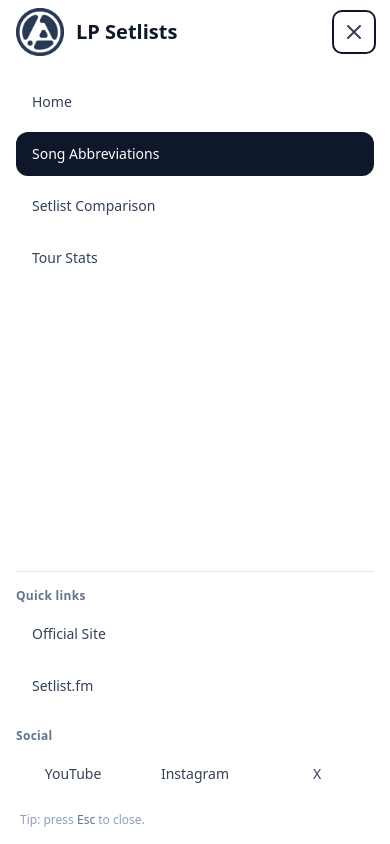
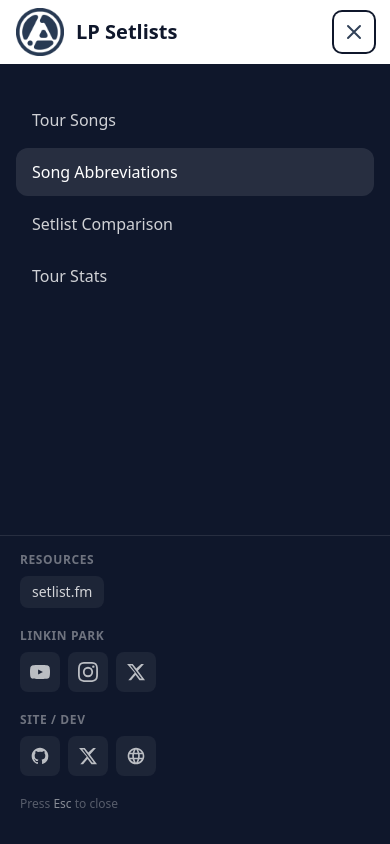
Before and after one commit to evengene/lp-setlist-comparison, a React (Vite) app: page /songs in a window 390 px wide. Both pictures are taken after a click on the button "Open main menu". Shown: the top 844 px of the page. Built offline with nearby package versions, Linux system fonts and the light colour scheme.

Commit message:
Update navigation and social links; enhance mobile menu accessibility

```diff
--- a/src/components/Navigation.tsx
+++ b/src/components/Navigation.tsx
@@ -1,55 +1,84 @@
 import React from 'react';
 import { Link, useLocation } from 'react-router-dom';
 
-export const Navigation = () => {
+export const Navigation: React.FC = () => {
   const location = useLocation();
   const [mobileOpen, setMobileOpen] = React.useState(false);
 
   const navItems = [
-    { path: '/', label: 'Home' },
+    { path: '/', label: 'Tour Songs' },
     { path: '/songs', label: 'Song Abbreviations' },
     { path: '/comparison', label: 'Setlist Comparison' },
     { path: '/stats', label: 'Tour Stats' },
   ];
 
-  const quickLinks = [
-    { href: 'https://www.linkinpark.com/', label: 'Official Site' },
-    { href: 'https://www.setlist.fm/', label: 'Setlist.fm' },
+  const lpSocials = [
+    { href: 'https://www.youtube.com/@linkinpark', label: 'YouTube', icon: 'youtube' },
+    { href: 'https://www.instagram.com/linkinpark/', label: 'Instagram', icon: 'instagram' },
+    { href: 'https://x.com/linkinpark', label: 'X', icon: 'x' },
   ];
 
-  const socials = [
-    { href: 'https://www.youtube.com/@linkinpark', label: 'YouTube' },
-    { href: 'https://www.instagram.com/linkinpark/', label: 'Instagram' },
-    { href: 'https://x.com/linkinpark', label: 'X' },
+  const mySocials = [
+    { href: 'https://github.com/evengene', label: 'GitHub', icon: 'github' },
+    { href: 'https://x.com/elygills', label: 'X', icon: 'x' },
+    // { href: 'https://www.instagram.com/elina_shelest/', label: 'Instagram', icon: 'instagram' },
+    { href: 'https://www.elinashelest.com/', label: 'Website', icon: 'site' },
   ];
 
-  // Close the mobile menu when route changes (e.g., back/forward navigation)
-  React.useEffect(() => {
-    setMobileOpen(false);
-  }, [location.pathname]);
+  React.useEffect(() => setMobileOpen(false), [location.pathname]);
 
-  // Prevent background scroll while the menu is open (mobile UX polish)
   React.useEffect(() => {
     if (!mobileOpen) return;
-
-    const prevOverflow = document.body.style.overflow;
+    const prev = document.body.style.overflow;
     document.body.style.overflow = 'hidden';
-    return () => {
-      document.body.style.overflow = prevOverflow;
-    };
+    return () => { document.body.style.overflow = prev; };
   }, [mobileOpen]);
 
-  // Close on Escape
   React.useEffect(() => {
     if (!mobileOpen) return;
-
     const onKeyDown = (e: KeyboardEvent) => {
       if (e.key === 'Escape') setMobileOpen(false);
     };
-
     window.addEventListener('keydown', onKeyDown);
     return () => window.removeEventListener('keydown', onKeyDown);
   }, [mobileOpen]);
+
+  const SocialIcon = ({ name }: { name: string }) => {
+    switch (name) {
+      case 'youtube':
+        return (
+          <svg className="w-5 h-5" viewBox="0 0 24 24" fill="currentColor" aria-hidden>
+            <path d="M23.498 6.186a2.994 2.994 0 00-2.103-2.116C19.63 3.5 12 3.5 12 3.5s-7.63 0-9.395.57A2.995 2.995 0 00.502 6.186 31.78 31.78 0 000 12a31.78 31.78 0 00.502 5.814 2.994 2.994 0 002.103 2.116C4.37 20.5 12 20.5 12 20.5s7.63 0 9.395-.57a2.994 2.994 0 002.103-2.116A31.78 31.78 0 0024 12a31.78 31.78 0 00-.502-5.814zM9.75 15.02V8.98L15.5 12l-5.75 3.02z" />
+          </svg>
+        );
+      case 'instagram':
+        return (
+          <svg className="w-5 h-5" viewBox="0 0 24 24" fill="currentColor" aria-hidden>
+            <path d="M12 2.163c3.204 0 3.584.012 4.85.07 3.252.148 4.771 1.691 4.919 4.919.058 1.265.069 1.645.069 4.849 0 3.205-.012 3.584-.069 4.849-.149 3.225-1.664 4.771-4.919 4.919-1.266.058-1.644.07-4.85.07-3.204 0-3.584-.012-4.849-.07-3.26-.149-4.771-1.699-4.919-4.92-.058-1.265-.07-1.644-.07-4.849 0-3.204.013-3.583.07-4.849.149-3.227 1.664-4.771 4.919-4.919C8.416 2.175 8.796 2.163 12 2.163zM12 0C8.741 0 8.333.014 7.053.072 2.695.272.273 2.69.073 7.052.014 8.333 0 8.741 0 12c0 3.259.014 3.668.072 4.948.2 4.358 2.618 6.78 6.98 6.98C8.333 23.986 8.741 24 12 24c3.259 0 3.668-.014 4.948-.072 4.354-.2 6.782-2.618 6.979-6.98.059-1.28.073-1.689.073-4.948 0-3.259-.014-3.667-.072-4.947-.196-4.354-2.617-6.78-6.979-6.98C15.668.014 15.259 0 12 0zm0 5.838a6.162 6.162 0 100 12.324 6.162 6.162 0 000-12.324zM12 16a4 4 0 110-8 4 4 0 010 8zm6.406-11.845a1.44 1.44 0 100 2.881 1.44 1.44 0 000-2.881z" />
+          </svg>
+        );
+      case 'x':
+        return (
+          <svg className="w-5 h-5" viewBox="0 0 24 24" fill="currentColor" aria-hidden>
+            <path d="M18.244 2.25h3.308l-7.227 8.26 8.502 11.24H16.17l-4.714-6.231-5.401 6.231H2.746l7.73-8.835L1.254 2.25H8.08l4.258 5.63 5.906-5.63zm-1.161 17.52h1.833L7.084 4.126H5.117L17.083 19.77z" />
+          </svg>
+        );
+      case 'github':
+        return (
+          <svg className="w-5 h-5" viewBox="0 0 24 24" fill="currentColor" aria-hidden>
+            <path fillRule="evenodd" d="M12 2C6.477 2 2 6.484 2 12.017c0 4.425 2.865 8.18 6.839 9.504.5.092.682-.217.682-.483 0-.237-.008-.868-.013-1.703-2.782.605-3.369-1.343-3.369-1.343-.454-1.158-1.11-1.466-1.11-1.466-.908-.62.069-.608.069-.608 1.003.07 1.531 1.032 1.531 1.032.892 1.53 2.341 1.088 2.91.832.092-.647.35-1.088.636-1.338-2.22-.253-4.555-1.113-4.555-4.951 0-1.093.39-1.988 1.029-2.688-.103-.253-.446-1.272.098-2.65 0 0 .84-.27 2.75 1.026A9.564 9.564 0 0112 6.844c.85.004 1.705.115 2.504.337 1.909-1.296 2.747-1.027 2.747-1.027.546 1.379.202 2.398.1 2.651.64.7 1.028 1.595 1.028 2.688 0 3.848-2.339 4.695-4.566 4.943.359.309.678.92.678 1.855 0 1.338-.012 2.419-.012 2.747 0 .268.18.58.688.482A10.019 10.019 0 0022 12.017C22 6.484 17.523 2 12 2z" clipRule="evenodd" />
+          </svg>
+        );
+      case 'site':
+        return (
+          <svg className="w-5 h-5" viewBox="0 0 24 24" fill="currentColor" aria-hidden>
+            <path d="M12 2C6.477 2 2 6.477 2 12s4.477 10 10 10 10-4.477 10-10S17.523 2 12 2zm6.93 6h-2.95a15.65 15.65 0 00-1.38-3.56A8.014 8.014 0 0118.93 8zM12 4.04c.83 1.2 1.48 2.53 1.91 3.96h-3.82c.43-1.43 1.08-2.76 1.91-3.96zM4.26 14C4.1 13.36 4 12.69 4 12s.1-1.36.26-2h3.38c-.08.66-.14 1.32-.14 2s.06 1.34.14 2H4.26zm.82 2h2.95c.32 1.25.78 2.45 1.38 3.56A7.987 7.987 0 015.08 16zm2.95-8H5.08a7.987 7.987 0 014.33-3.56A15.65 15.65 0 008.03 8zM12 19.96c-.83-1.2-1.48-2.53-1.91-3.96h3.82c-.43 1.43-1.08 2.76-1.91 3.96zM14.34 14H9.66c-.09-.65-.16-1.32-.16-2s.07-1.35.16-2h4.68c.09.65.16 1.32.16 2s-.07 1.35-.16 2zm.25 5.56c.6-1.11 1.06-2.31 1.38-3.56h2.95a8.014 8.014 0 01-4.33 3.56zM16.36 14c.08-.66.14-1.32.14-2s-.06-1.34-.14-2h3.38c.16.64.26 1.31.26 2s-.1 1.36-.26 2h-3.38z" />
+          </svg>
+        );
+      default:
+        return null;
+    }
+  };
 
   return (
     <nav className="border-b border-gray-200 bg-white relative">
@@ -87,62 +116,50 @@
           >
             <span className="sr-only">Open main menu</span>
             {mobileOpen ? (
-              // X icon
               <svg className="h-6 w-6" viewBox="0 0 24 24" fill="none" aria-hidden="true">
-                <path
-                  d="M6 6l12 12M18 6L6 18"
-                  stroke="currentColor"
-                  strokeWidth="2"
-                  strokeLinecap="round"
-                />
+                <path d="M6 6l12 12M18 6L6 18" stroke="currentColor" strokeWidth="2" strokeLinecap="round" />
               </svg>
             ) : (
-              // Hamburger icon
               <svg className="h-6 w-6" viewBox="0 0 24 24" fill="none" aria-hidden="true">
-                <path
-                  d="M4 6h16M4 12h16M4 18h16"
-                  stroke="currentColor"
-                  strokeWidth="2"
-                  strokeLinecap="round"
-                />
+                <path d="M4 6h16M4 12h16M4 18h16" stroke="currentColor" strokeWidth="2" strokeLinecap="round" />
               </svg>
             )}
           </button>
         </div>
       </div>
 
-      {/* Backdrop overlay (full-screen below header, tap outside to close) */}
+      {/* Backdrop */}
       <div
         className={[
-          'md:hidden fixed left-0 right-0 top-16 bottom-0 z-40 bg-black/40 transition-opacity duration-200',
-          mobileOpen ? 'opacity-100 pointer-events-auto' : 'opacity-0 pointer-events-none',
+          'md:hidden fixed left-0 right-0 top-16 bottom-0 z-40 transition-opacity duration-200',
+          mobileOpen ? 'opacity-80 bg-black/70 pointer-events-auto' : 'opacity-0 pointer-events-none',
         ].join(' ')}
         aria-hidden="true"
         onClick={() => setMobileOpen(false)}
       />
 
-      {/* Mobile menu panel (full width + full height below header) */}
+      {/* Mobile menu panel */}
       <div
         id="mobile-menu"
         className={[
-          'md:hidden fixed left-0 right-0 top-16 bottom-0 z-50 bg-white',
-          'origin-top transition-[transform,opacity] duration-200 ease-out',
+          'md:hidden fixed left-0 right-0 top-16 bottom-0 z-50',
           mobileOpen ? 'opacity-100 scale-y-100' : 'opacity-0 scale-y-95 pointer-events-none',
         ].join(' ')}
+        aria-hidden={!mobileOpen}
       >
-        <div className="h-full px-4 sm:px-6 py-4 flex flex-col">
-          {/* Top: primary nav */}
-          <div className="flex flex-col gap-2">
+        <div className="h-full overflow-y-auto bg-slate-900 text-white flex flex-col">
+
+          {/* Nav items */}
+          <div className="px-4 py-8 space-y-1">
             {navItems.map((item) => {
               const active = location.pathname === item.path;
-
               return (
                 <Link
                   key={item.path}
                   to={item.path}
                   onClick={() => setMobileOpen(false)}
-                  className={`px-4 py-3 rounded-xl text-sm font-medium transition-colors ${
-                    active ? 'bg-slate-900 text-white' : 'text-slate-700 hover:bg-gray-100'
+                  className={`block px-4 py-3 rounded-xl text-base font-medium transition-colors ${
+                    active ? 'bg-white/10 text-white' : 'text-white/80 hover:bg-white/5 hover:text-white'
                   }`}
                 >
                   {item.label}
@@ -151,44 +168,53 @@
             })}
           </div>
 
-          {/* Spacer pushes extras to the bottom */}
           <div className="flex-1" />
 
-          {/* Bottom: quick links + socials */}
-          <div className="pt-4 border-t border-gray-200">
-            <div className="text-xs font-semibold tracking-wide text-slate-500 mb-2">Quick links</div>
-            <div className="flex flex-col gap-2">
-              {quickLinks.map((l) => (
-                <a
-                  key={l.href}
-                  href={l.href}
-                  target="_blank"
-                  rel="noreferrer"
-                  className="px-4 py-3 rounded-xl text-sm font-medium text-slate-700 hover:bg-gray-100"
-                >
-                  {l.label}
+          {/* Footer area */}
+          <div className="px-5 pb-8 pt-4 border-t border-white/10 space-y-5">
+
+            {/* Resources */}
+            <div>
+              <p className="text-xs font-semibold text-white/40 uppercase tracking-wider mb-2">Resources</p>
+              <div className="flex gap-2">
+                <a href="https://www.setlist.fm/" target="_blank" rel="noreferrer"
+                   className="px-3 py-1.5 rounded-lg text-sm text-white/80 bg-white/6 hover:bg-white/10 transition-colors">
+                  setlist.fm
                 </a>
-              ))}
+              </div>
             </div>
 
-            <div className="text-xs font-semibold tracking-wide text-slate-500 mt-5 mb-2">Social</div>
-            <div className="flex gap-2">
-              {socials.map((s) => (
-                <a
-                  key={s.href}
-                  href={s.href}
-                  target="_blank"
-                  rel="noreferrer"
-                  className="flex-1 px-4 py-3 rounded-xl text-sm font-medium text-slate-700 hover:bg-gray-100 text-center"
-                >
-                  {s.label}
-                </a>
-              ))}
+            {/* Linkin Park socials */}
+            <div>
+              <p className="text-xs font-semibold text-white/40 uppercase tracking-wider mb-2">Linkin Park</p>
+              <div className="flex gap-2">
+                {lpSocials.map((s) => (
+                  <a key={s.href} href={s.href} target="_blank" rel="noreferrer"
+                     className="p-2.5 rounded-lg bg-white/6 hover:bg-white/10 text-white/70 hover:text-white transition-colors"
+                     aria-label={s.label}>
+                    <SocialIcon name={s.icon} />
+                  </a>
+                ))}
+              </div>
             </div>
 
-            <div className="mt-4 text-xs text-slate-400 px-1">
-              Tip: press <span className="font-medium text-slate-500">Esc</span> to close.
+            {/* Dev socials */}
+            <div>
+              <p className="text-xs font-semibold text-white/40 uppercase tracking-wider mb-2">Site / Dev</p>
+              <div className="flex gap-2">
+                {mySocials.map((s) => (
+                  <a key={s.href} href={s.href} target="_blank" rel="noreferrer"
+                     className="p-2.5 rounded-lg bg-white/6 hover:bg-white/10 text-white/70 hover:text-white transition-colors"
+                     aria-label={s.label}>
+                    <SocialIcon name={s.icon} />
+                  </a>
+                ))}
+              </div>
             </div>
+
+            <p className="text-xs text-white/30">
+              Press <span className="text-white/50 font-medium">Esc</span> to close
+            </p>
           </div>
         </div>
       </div>
--- a/src/pages/ComparisonPage.tsx
+++ b/src/pages/ComparisonPage.tsx
@@ -157,7 +157,7 @@
         badge={"From Zero World Tour 2024-2026"}
         title={"LP Setlists Comparison"}
         subtitle={"Celebrating the artistry behind every live performance. Compare Linkin Park shows side-by-side and discover which songs made each night special."}
-        backgroundImage="/lp-transparent.png"
+        backgroundImage="/lp-transparent-3.png"
       />
 
       {/* Main Container - with negative margin */}
--- a/src/pages/LPSongs.tsx
+++ b/src/pages/LPSongs.tsx
@@ -46,9 +46,9 @@
   return (
     <div className="min-h-screen bg-white">
       <HeaderWrapper
-        badge={"Linkin Park Discography"}
+        badge={"Community Guide"}
         title={"Song Abbreviations"}
-        subtitle={"LP community"}
+        subtitle={"The abbreviations LP fans use - decoded"}
         backgroundImage="/lp-transparent-cover.png"
       />
     <div className="max-w-7xl mx-auto p-6">
```
Also changed, not shown: public/lp-transparent-3.png.
